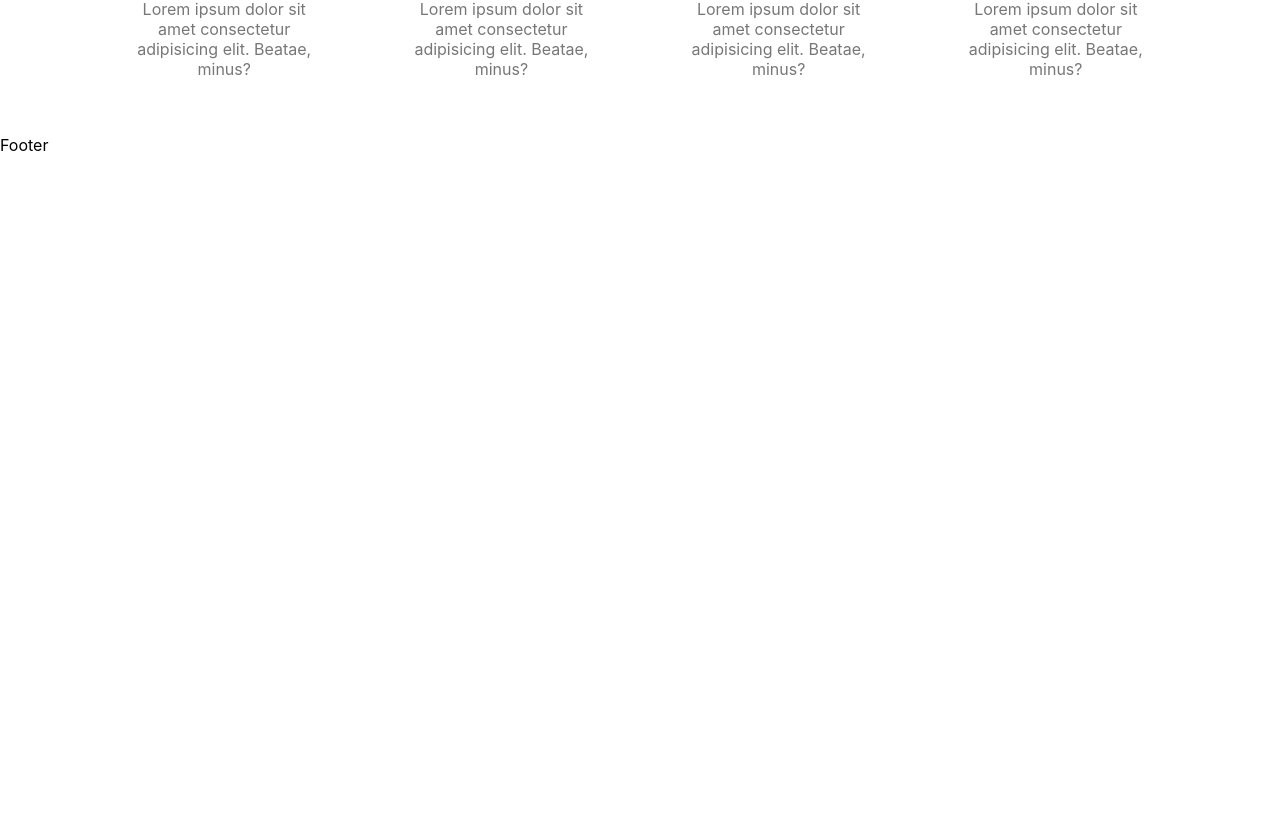
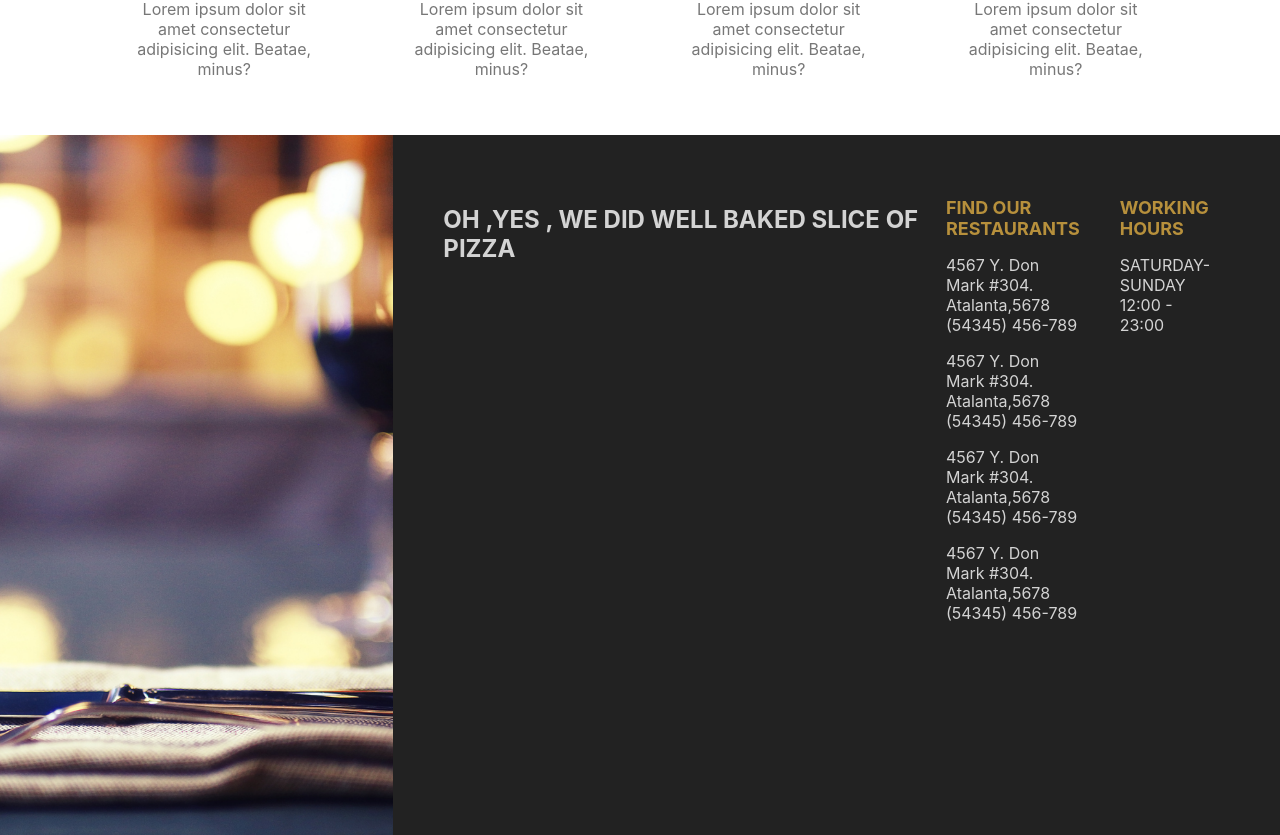
Before and after one commit to oguzcoll/PizzaOrderingWebSite, a Next.js app: page / in a window 1280 px wide. Shown: the part 1916-2751 px from the top of the page. Before the commit the page ends 2071 px from the top, so only its background shows below. Built offline with nearby package versions, Linux system fonts and the light colour scheme.

Commit message:
Footer is completed

```diff
--- a/components/Footer.jsx
+++ b/components/Footer.jsx
@@ -1,7 +1,50 @@
+import Image from "next/image";
 import React from "react";
+import styles from "../styles/Footer.module.css";
 
 function Footer() {
-  return <div>Footer</div>;
+  return (
+    <div className={styles.container}>
+      <div className={styles.item}>
+        <Image src="/img/bg.png" fill style={{ objectFit: "cover" }} alt="" />
+      </div>
+      <div className={styles.item}>
+        <div className={styles.motto}>
+          <h2>OH ,YES , WE DID WELL BAKED SLICE OF PIZZA</h2>
+        </div>
+        <div className={styles.card}>
+          <h1 className={styles.title}>FIND OUR RESTAURANTS</h1>
+          <p className={styles.text}>
+            4567 Y. Don Mark #304.
+            <br /> Atalanta,5678
+            <br /> (54345) 456-789
+          </p>
+          <p className={styles.text}>
+            4567 Y. Don Mark #304.
+            <br /> Atalanta,5678
+            <br /> (54345) 456-789
+          </p>
+          <p className={styles.text}>
+            4567 Y. Don Mark #304.
+            <br /> Atalanta,5678
+            <br /> (54345) 456-789
+          </p>
+          <p className={styles.text}>
+            4567 Y. Don Mark #304.
+            <br /> Atalanta,5678
+            <br /> (54345) 456-789
+          </p>
+        </div>
+        <div className={styles.card}>
+          <h1 className={styles.title}>WORKING HOURS</h1>
+          <p className={styles.text}>
+            SATURDAY-SUNDAY
+            <br /> 12:00 - 23:00
+          </p>
+        </div>
+      </div>
+    </div>
+  );
 }
 
 export default Footer;
--- /dev/null
+++ b/styles/Footer.module.css
@@ -0,0 +1,29 @@
+.container{
+    height: calc(100vh - 100px);
+    background-color: #222;
+    display: flex;
+}
+.item{
+    flex: 1;
+    position: relative;
+    display: flex;
+}
+.item:last-child{
+    flex: 2;
+    padding: 50px;
+    justify-content: space-between;
+}
+.card{
+    flex: 1;
+    padding:0 20px;
+}
+.title{
+    font-size: 18px;
+    color: #b7903c;
+}
+.text{
+    color: lightgray;
+}
+.motto{
+    color: lightgray;
+}
```
